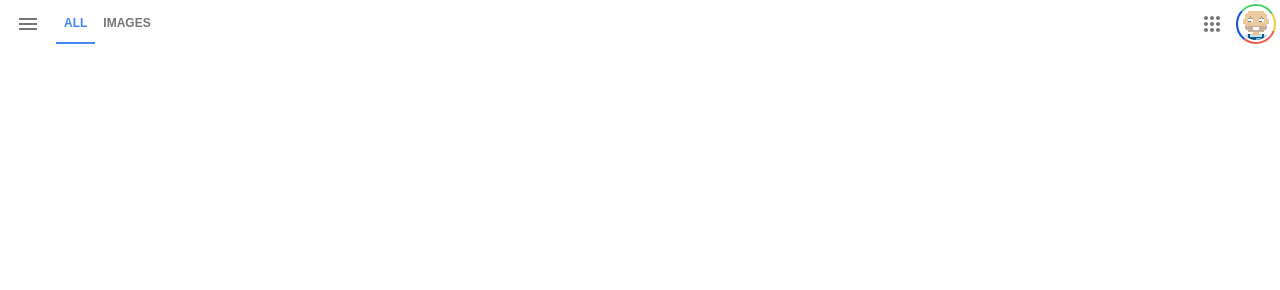
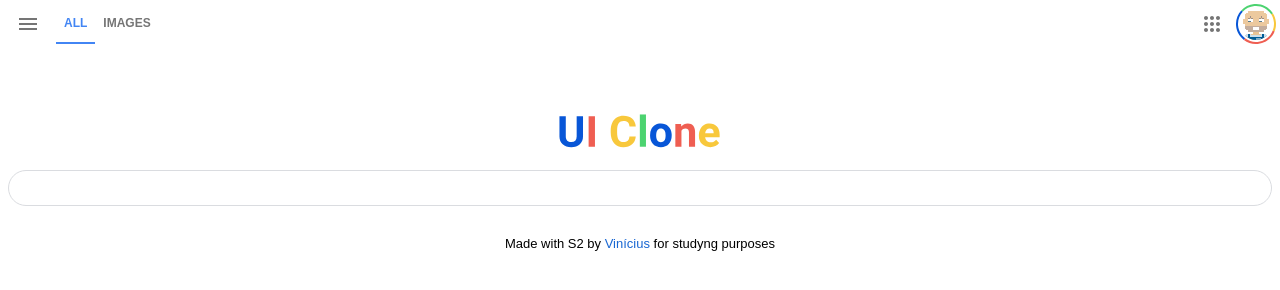
Before and after one commit to Vini03-Alcantra/Google-Clone-UI, a plain HTML site: page index.html in a window 1280 px wide. Drawn offline with Linux system fonts and the light colour scheme.

Commit message:
estilizando link

```diff
--- a/index.html
+++ b/index.html
@@ -21,5 +21,13 @@
             </div>
         </div>
     </header>
+
+    <main class="content">
+        <img class="content__logo" src="assets/logo.svg" alt="UI clone" >
+        <input class="content__search" type="text">
+        <div class="content__offer">
+            Made with S2 by <a href="https://github.com/Vini03-Alcantra">Vinícius</a> for studyng purposes
+        </div>
+    </main>
 </body>
 </html>
--- a/style.css
+++ b/style.css
@@ -69,3 +69,43 @@
     top: 0;
     left: 0;
 }
+
+/* Main */
+
+.content{
+    display: flex;
+    flex-direction: column;
+    align-items: center;
+    padding: 56px 8px 0;
+}
+
+.content__logo{
+    height: 56px;
+}
+
+.content__search{
+    margin-top: 10px;
+    width: 100%;
+    padding: 7px 10px 6px 20px;
+    font-size: 18px;
+    color: rgba(0, 0, 0, 0.87);
+    background: transparent;
+    border-radius: 25px;
+    border: 1px solid #dadce0;
+    outline: 0;
+}
+
+.content__search:focus{
+    border: 1px solid rgba(102, 102, 255, 0.54);
+}
+
+.content__offer{
+    margin-top: 24px;
+    font-size: 13px;
+    padding: 6px 12px;
+}
+
+.content__offer a{
+    text-decoration: none;
+    color: #1967d2;
+}
```
